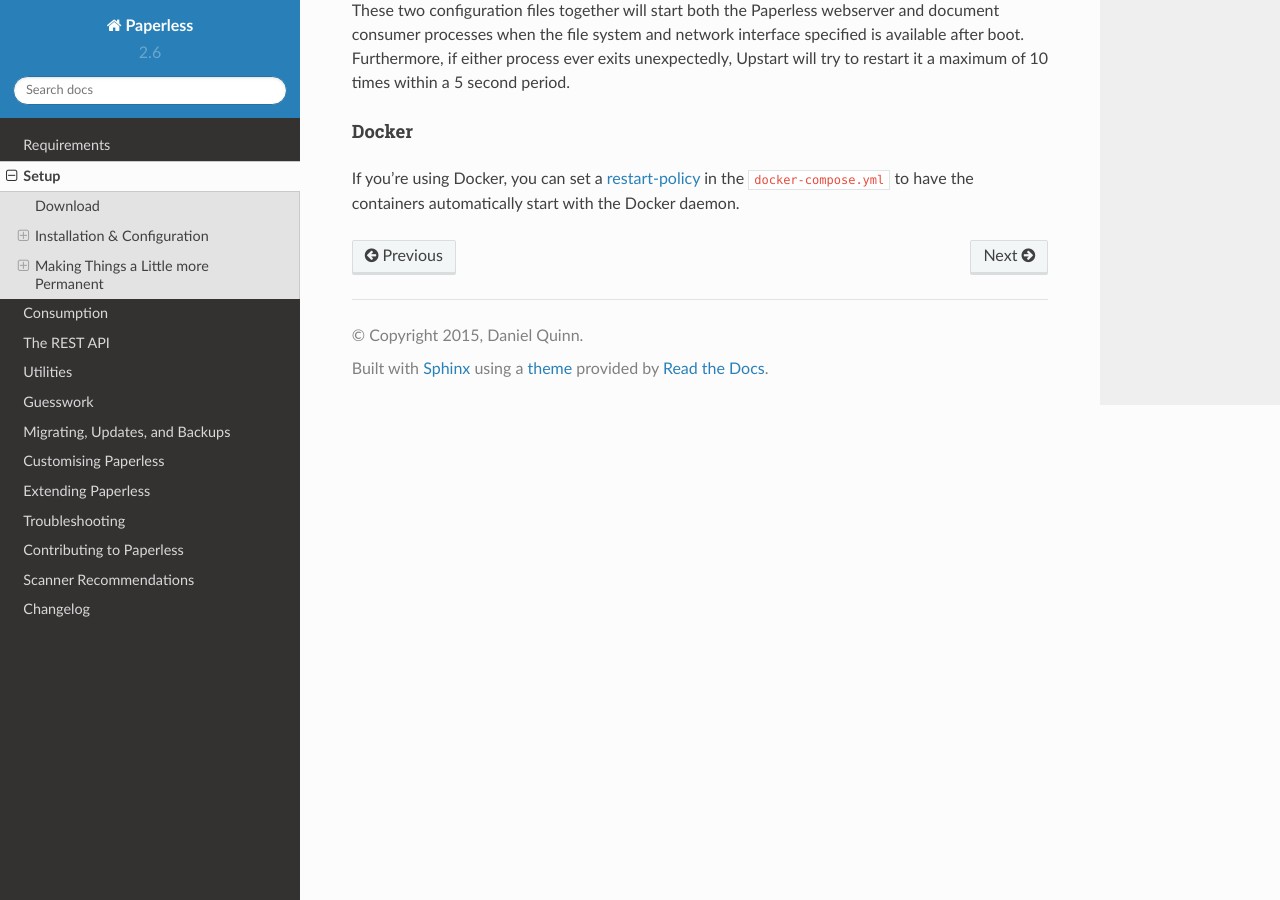
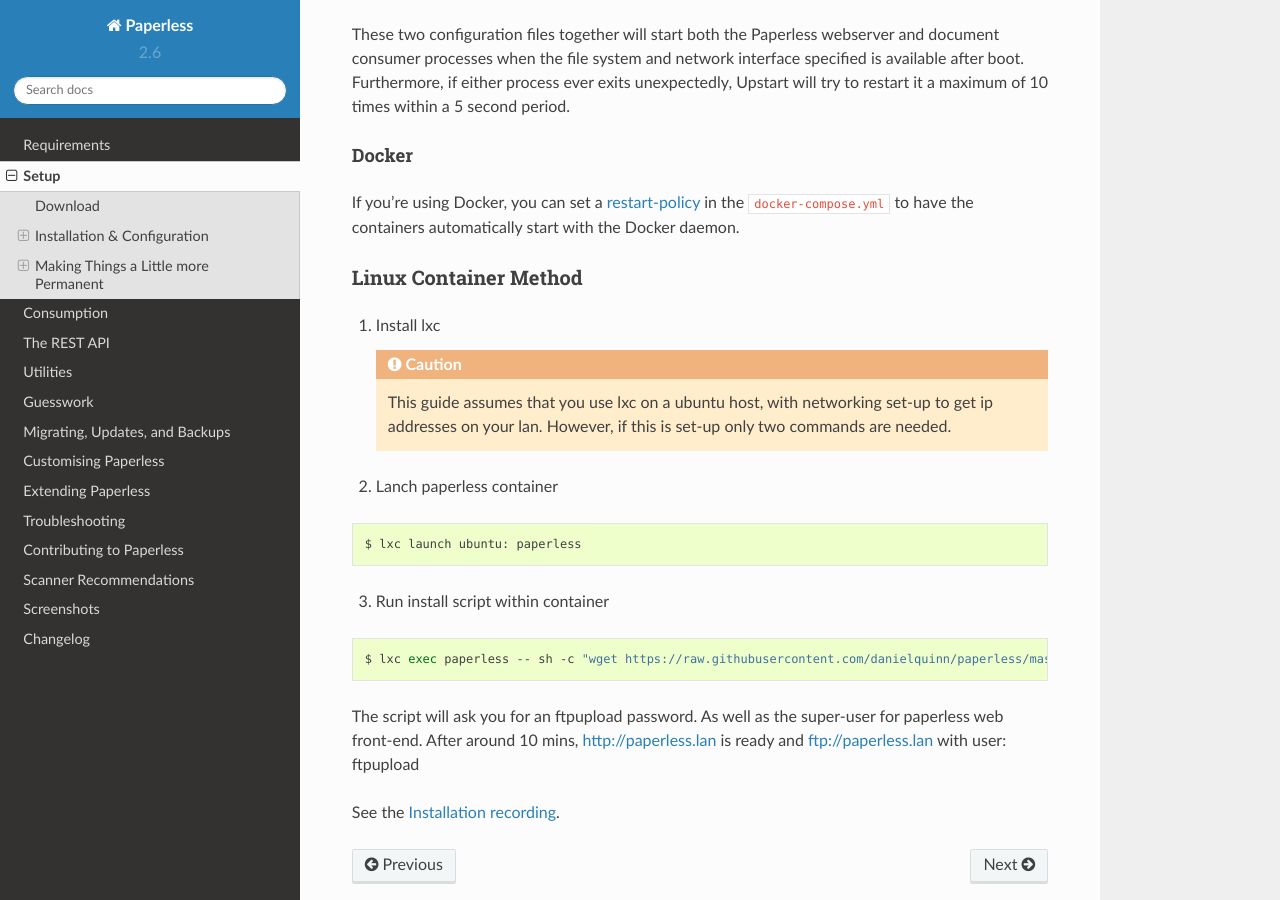
Before and after one commit to repoRangee/Large-scale, a Sphinx documentation site: the page built from docs/setup.rst, in a window 1280 px wide and 900 px high, scrolled down 7745 px. Built offline with Sphinx 7.4.7 and the Read the Docs theme 2.0.0, drawn with Linux system fonts in a browser that asks for light colours; formulas are drawn with MathJax 3; some of the changed text lies outside the part shown.

```diff
--- a/docs/index.rst
+++ b/docs/index.rst
@@ -45,4 +45,5 @@ Contents
    troubleshooting
    contributing
    scanners
+   screenshots
    changelog
--- a/docs/scanners.rst
+++ b/docs/scanners.rst
@@ -17,13 +17,17 @@ that works right for you based on recommentations from other Paperless users.
 +---------+----------------+-----+-----+-----+----------------+
 | Brother | `MFC-J6930DW`_ | yes |     |     | `ayounggun`_   |
 +---------+----------------+-----+-----+-----+----------------+
+| Brother | `MFC-J5910DW`_ | yes |     |     | `bmsleight`_   |
++---------+----------------+-----+-----+-----+----------------+
 | Fujitsu | `ix500`_       | yes |     | yes | `eonist`_      |
 +---------+----------------+-----+-----+-----+----------------+
 
 .. _ADS-1500W: https://www.brother.ca/en/p/ads1500w
 .. _MFC-J6930DW: https://www.brother.ca/en/p/MFCJ6930DW
+.. _MFC-J5910DW: https://www.brother.co.uk/printers/inkjet-printers/mfcj5910dw
 .. _ix500: http://www.fujitsu.com/us/products/computing/peripheral/scanners/scansnap/ix500/
 
 .. _danielquinn: https://github.com/danielquinn
 .. _ayounggun: https://github.com/ayounggun
+.. _bmsleight: https://github.com/bmsleight
 .. _eonist: https://github.com/eonist
--- a/docs/setup.rst
+++ b/docs/setup.rst
@@ -43,6 +43,7 @@ You can go multiple routes with setting up and running Paperless:
 
  * The `bare metal route`_
  * The `docker route`_
+ * The `linux containers route`_
 
 
 The `docker route`_ is quick & easy.
@@ -53,7 +54,7 @@ should you want to contribute some code back.
 .. _docker route: setup-installation-docker_
 .. _bare metal route: setup-installation-bare-metal_
 .. _Docker Machine: https://docs.docker.com/machine/
-
+.. _linux containers route: setup-installation-linux-containers_
 
 .. _setup-installation-bare-metal:
 
@@ -471,3 +472,36 @@ If you're using Docker, you can set a restart-policy_ in the
 Docker daemon.
 
 .. _restart-policy: https://docs.docker.com/engine/reference/commandline/run/#restart-policies-restart
+
+
+.. _setup-installation-linux-containers:
+
+Linux Container Method
+++++++++++++++++++++++
+
+1. Install lxc
+
+   .. caution::
+
+      This guide assumes that you use lxc on a ubuntu host, with
+      networking set-up to get ip addresses on your lan.
+      However, if this is set-up only two commands are needed.
+
+2. Lanch paperless container
+
+.. code:: bash
+
+    $ lxc launch ubuntu: paperless
+
+3. Run install script within container
+
+.. code:: bash
+
+    $ lxc exec paperless -- sh -c "wget https://raw.githubusercontent.com/danielquinn/paperless/master/scripts/lxc/lxc-install.sh && /bin/bash lxc-install.sh"
+
+The script will ask you for an ftpupload password.
+As well as the super-user for paperless web front-end.
+After around 10 mins, http://paperless.lan is ready and
+ftp://paperless.lan with user: ftpupload
+
+See the `Installation recording <_static/lxc-install.svg>`_.
```
Also changed, not shown: docs/screenshots.rst (added, +16 -0 lines), docs/_static/Screenshot_first_logged.png (added), docs/_static/Screenshot_first_run_login.png (added), docs/_static/Screenshot_upload_and_scanned.png (added), 1 other file.
